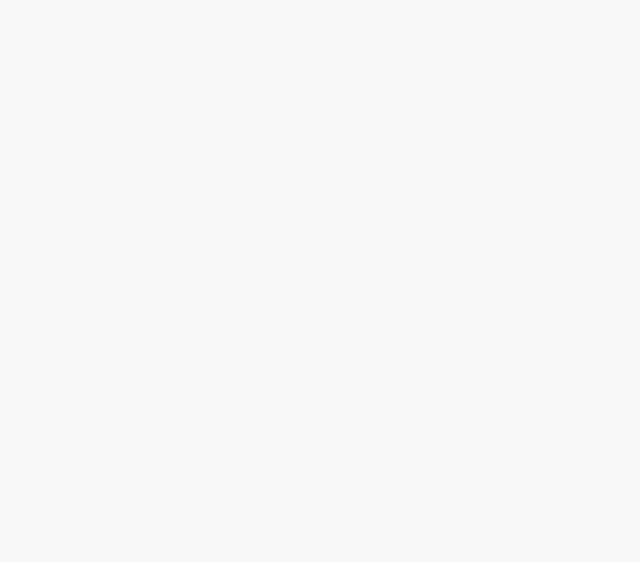
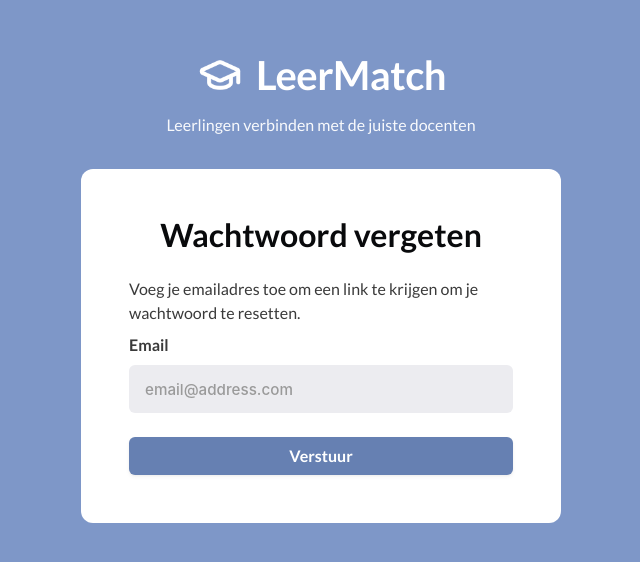
Before and after one commit to al3ksandrs/wailsalutem-digital-learning, a React app in the folder client/: page /resetpassword in a window 1280 px wide. Before the commit this address had no page. Shown: the part 116-678 px from the top of the page, without its empty margins (319-959 px from the left). Built offline with nearby package versions, Linux system fonts and the light colour scheme; some icons are missing; the HTML template or start-up script is replaced by a standard one.

Commit message:
feat: add forgot password page

```diff
--- a/client/src/App.tsx
+++ b/client/src/App.tsx
@@ -1,5 +1,6 @@
 import { Routes, Route } from 'react-router-dom';
 import LoginPage from './pages/LoginPage';
+import ResetPassword from './pages/ResetPassword';
 import RegisterPage from './pages/Registration/RegisterPage'
 import StudentMainPage from './pages/StudentMainPage';
 
@@ -19,6 +20,7 @@ function App() {
     <Routes>
       <Route path="/" element={<LoginPage />} />
       <Route path="/register" element={<RegisterPage />} />
+      <Route path="/resetpassword" element={<ResetPassword />} />
 
       <Route path="/register-student-2" element={<RegisterStudentPart2 />} />
       <Route path="/register-student-3" element={<RegisterStudentPart3 />} />
--- a/client/src/pages/LoginPage.tsx
+++ b/client/src/pages/LoginPage.tsx
@@ -25,6 +25,10 @@ const LoginPage = () => {
       setActiveTab(tab);
     }
   };
+
+  function handlePasswordReset() {
+    navigate('/resetpassword');
+  }
 
   return (
     <div className="page-wrapper bg-auth">
@@ -64,6 +68,11 @@ const LoginPage = () => {
               fullWidth={true}
               size="normal"
             />
+
+            <div className='mt-2 has-text-centered' onClick={handlePasswordReset}>
+              <a>Wachtwoord vergeten?</a>
+            </div>
+
           </form>
         </div>
       </div>
--- /dev/null
+++ b/client/src/pages/ResetPassword.tsx
@@ -0,0 +1,43 @@
+import React, { useState } from 'react';
+import Logo from '../components/Logo';
+import InputField from '../components/InputField';
+import WSButton from '../components/WSButton';
+import '../css/authentication-screens.css';
+
+const ForgotPasswordPage = () => {
+  const [email, setEmail] = useState('');
+
+  return (
+    <div className="page-wrapper bg-auth">
+      <div className="auth-wrapper">
+        <Logo />
+        <div className="login-card">
+          <form>
+            <div className="mb-5">
+              <h1 className="title has-text-centered has-text-black">Wachtwoord vergeten</h1>
+              <p className='mb-2 mt-2'>Voeg je emailadres toe om een link te krijgen om je wachtwoord te resetten.</p>
+              <InputField
+                label="Email"
+                type="email"
+                placeholder="email@address.com"
+                value={email}
+                onChange={(e) => setEmail(e.target.value)}
+                autoComplete="username"
+              />
+            </div>
+
+            <WSButton
+              label="Verstuur"
+              type="submit"
+              fullWidth={true}
+              size="normal"
+            />
+
+          </form>
+        </div>
+      </div>
+    </div>
+  );
+};
+
+export default ForgotPasswordPage;
```
